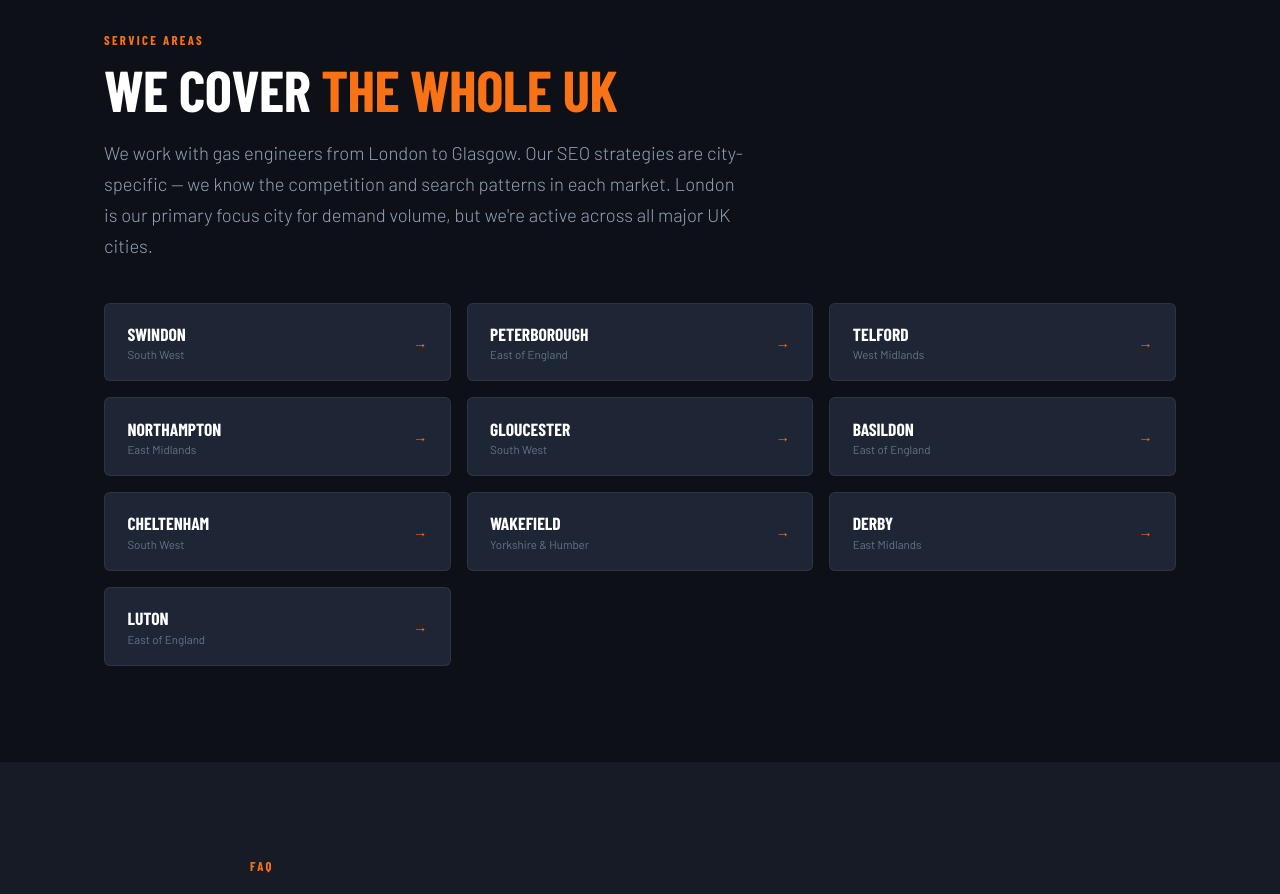
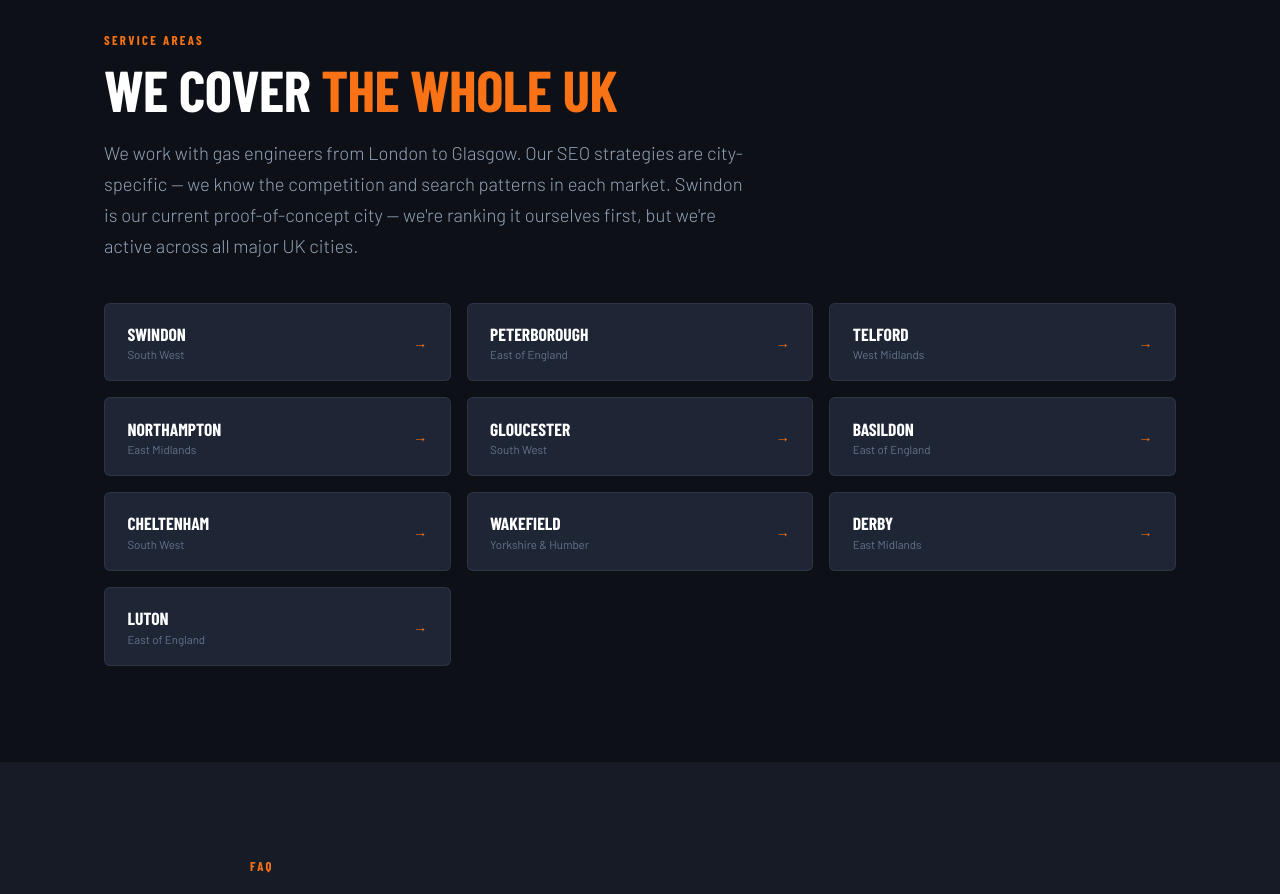
Before and after one commit to emmaclawai/gassafebot, a Next.js app: page / in a window 1280 px wide. Shown: the part 7020-7914 px from the top of the page. Built offline with nearby package versions, Linux system fonts and the light colour scheme; a web font is replaced by a local one.

Commit message:
Update focus city mention from London to Swindon

```diff
--- a/app/page.tsx
+++ b/app/page.tsx
@@ -567,8 +567,7 @@ export default function HomePage() {
             <h2>We Cover <span>The Whole UK</span></h2>
             <p className="lead">
               We work with gas engineers from London to Glasgow. Our SEO strategies are city-specific —
-              we know the competition and search patterns in each market. London is our primary focus city
-              for demand volume, but we&apos;re active across all major UK cities.
+              we know the competition and search patterns in each market. Swindon is our current proof-of-concept city — we're ranking it ourselves first, but we&apos;re active across all major UK cities.
             </p>
             <ScrollReveal>
               <div className="cities-grid reveal">
```
